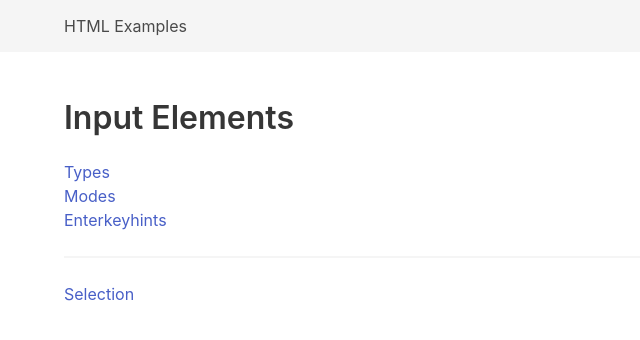
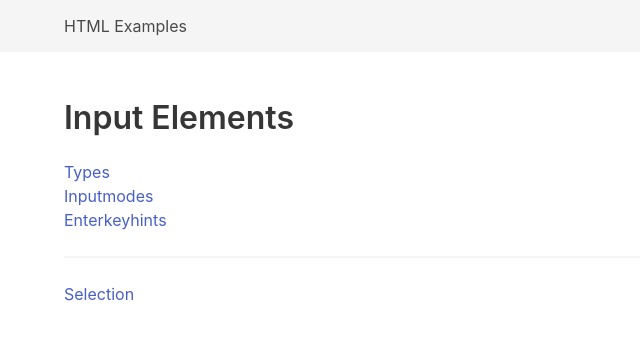
Before and after one commit to actinium/html-examples, a plain HTML site: page index.html in a window 1280 px wide. Shown: the full height of the page, 0-640 px from the left. Drawn offline with nearby package versions, Linux system fonts and the light colour scheme.

Commit message:
Update index.html

```diff
--- a/index.html
+++ b/index.html
@@ -25,7 +25,7 @@
         <a href="/html-examples/input-types">Types</a>
       </p>
       <p>
-        <a href="/html-examples/input-modes">Modes</a>
+        <a href="/html-examples/input-modes">Inputmodes</a>
       </p>
       <p>
         <a href="/html-examples/input-enterkeyhints">Enterkeyhints</a>
```
